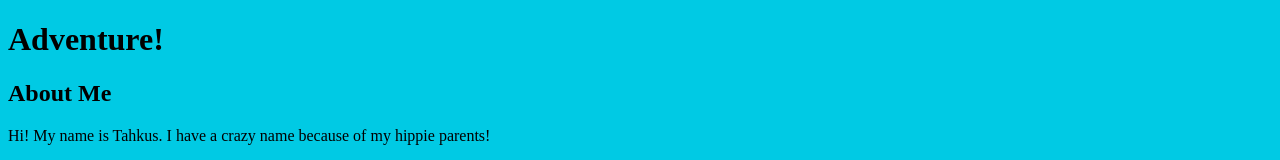
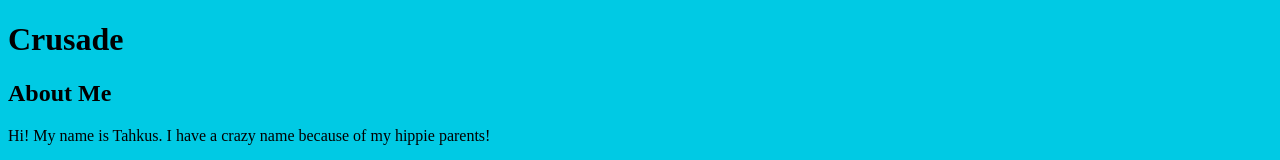
Before and after one commit to Tahkus/new-git-project, a plain HTML site: page index.html in a window 1280 px wide. Shown: the top 160 px of the page. Drawn offline with Linux system fonts and the light colour scheme; a script that the page names is missing.

Commit message:
Heading update

```diff
--- a/index.html
+++ b/index.html
@@ -10,7 +10,7 @@
 <body>
 
     <header>
-        <h1>Adventure!</h1>
+        <h1>Crusade</h1>
     </header>
 
     <div class="container">
```
